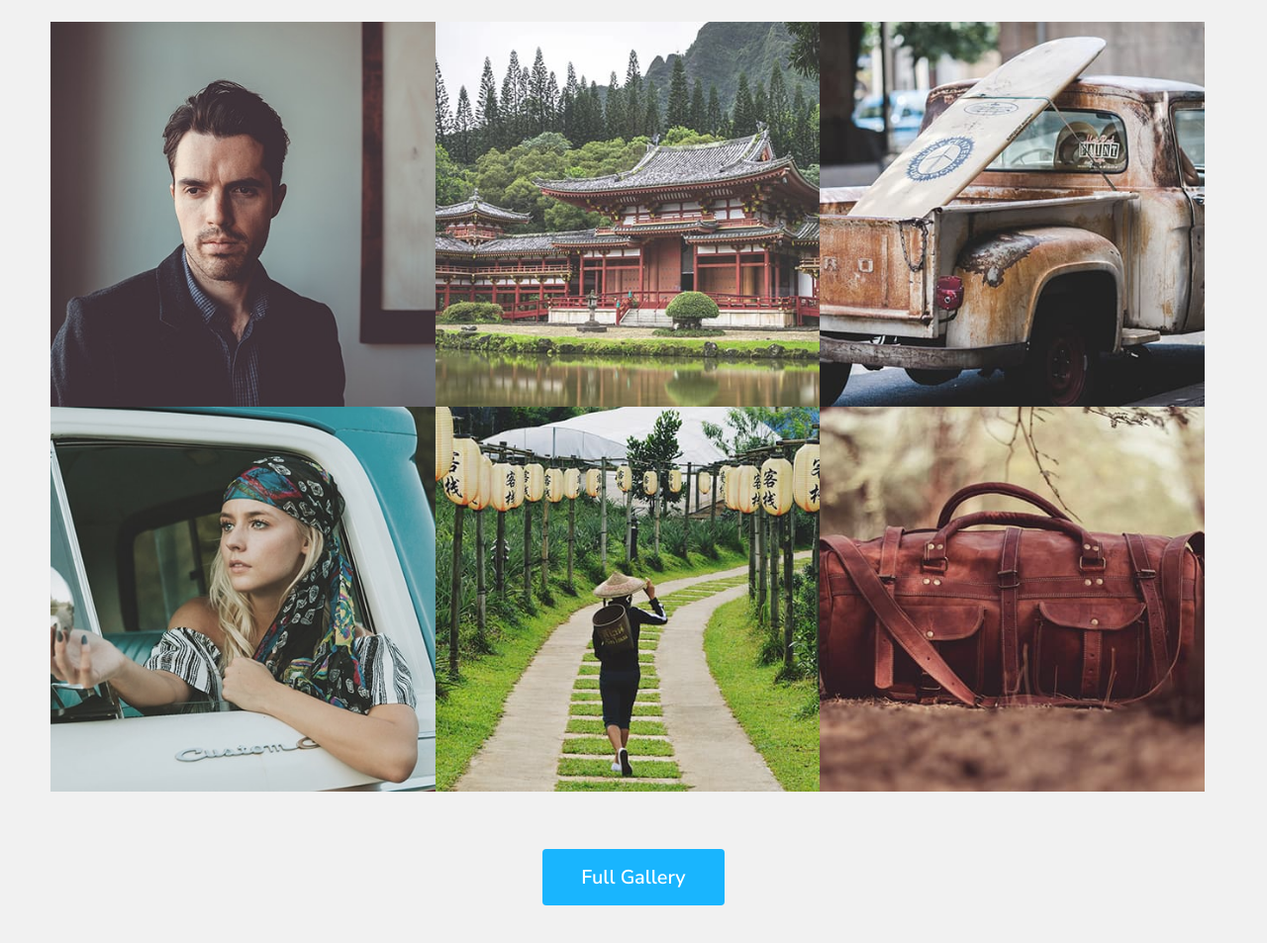
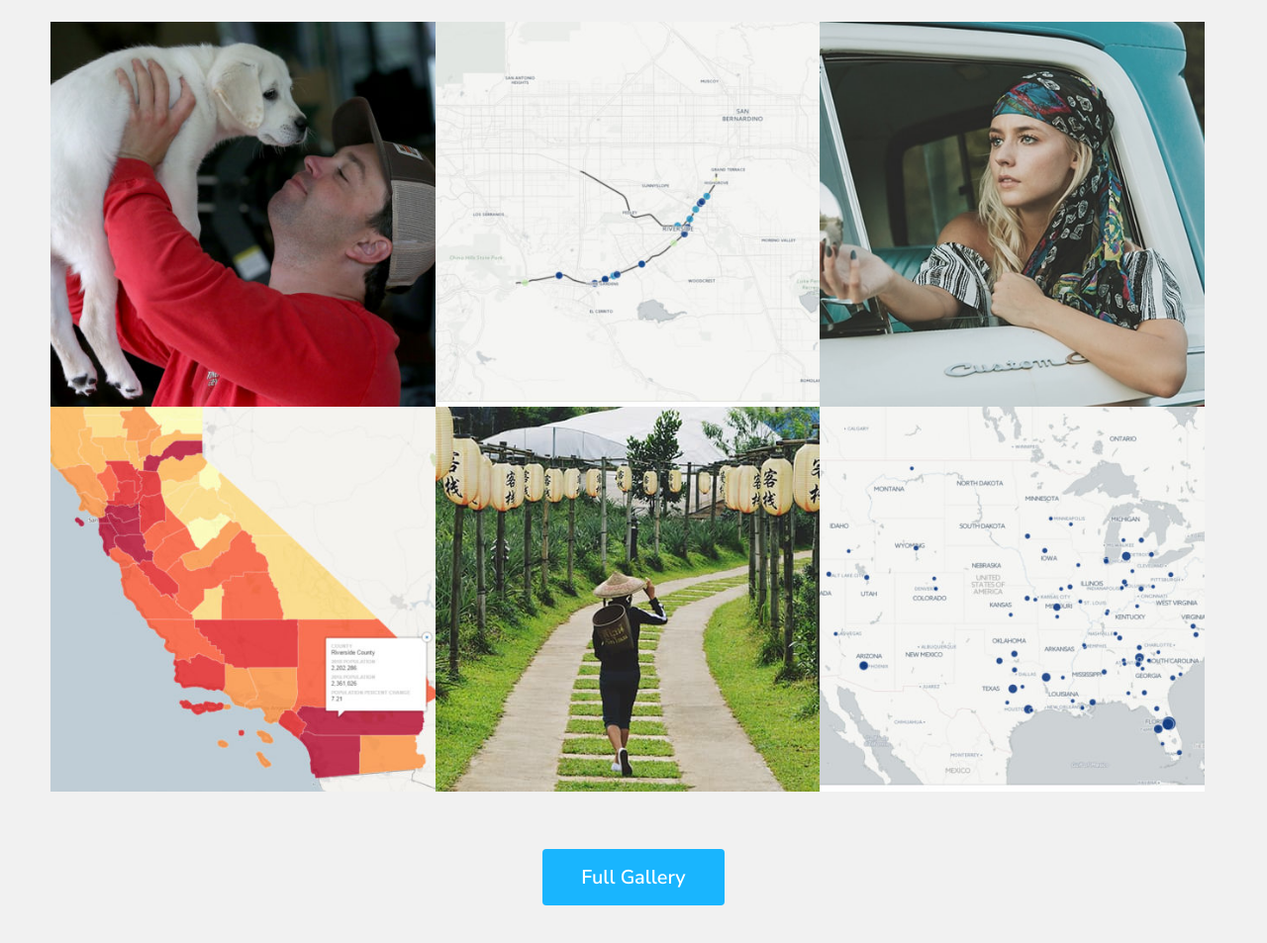
Before and after one commit to KiaFarhang/annietemplate, a plain HTML site: page index.html in a window 1280 px wide. Shown: the part 693-1646 px from the top of the page at 99% size. Drawn offline with Linux system fonts and the light colour scheme.

Commit message:
Added new images

```diff
--- a/index.html
+++ b/index.html
@@ -36,22 +36,22 @@
                     </header>
                     <div class="content">
                         <div class="media">
-                            <a href="images/fulls/01.jpg"><img src="images/thumbs/01.jpg" alt="" title="This right here is a caption." /></a>
+                            <a href="images/fulls/01.jpg"><img src="images/thumbs/pup.jpg" alt="" title="This right here is a caption." /></a>
                         </div>
                         <div class="media">
-                            <a href="images/fulls/05.jpg"><img src="images/thumbs/05.jpg" alt="" title="This right here is a caption." /></a>
+                            <a href="images/fulls/05.jpg"><img src="images/thumbs/trains.jpg" alt="" title="This right here is a caption." /></a>
                         </div>
                         <div class="media">
-                            <a href="images/fulls/09.jpg"><img src="images/thumbs/09.jpg" alt="" title="This right here is a caption." /></a>
+                            <a href="images/fulls/09.jpg"><img src="images/thumbs/02.jpg" alt="" title="This right here is a caption." /></a>
                         </div>
                         <div class="media">
-                            <a href="images/fulls/02.jpg"><img src="images/thumbs/02.jpg" alt="" title="This right here is a caption." /></a>
+                            <a href="images/fulls/02.jpg"><img src="images/thumbs/population.jpg" alt="" title="This right here is a caption." /></a>
                         </div>
                         <div class="media">
                             <a href="images/fulls/06.jpg"><img src="images/thumbs/06.jpg" alt="" title="This right here is a caption." /></a>
                         </div>
                         <div class="media">
-                            <a href="images/fulls/10.jpg"><img src="images/thumbs/10.jpg" alt="" title="This right here is a caption." /></a>
+                            <a href="images/fulls/10.jpg"><img src="images/thumbs/shootings.jpg" alt="" title="This right here is a caption." /></a>
                         </div>
                     </div>
                     <footer>
```
Also changed, not shown: images/fulls/population.JPG (added), images/fulls/pup.jpg (added), images/fulls/shootings.JPG (added), images/fulls/trains.JPG (added), images/thumbs/population.jpg (added), images/thumbs/pup.jpg (added), images/thumbs/shootings.jpg (added), images/thumbs/trains.jpg (added).
